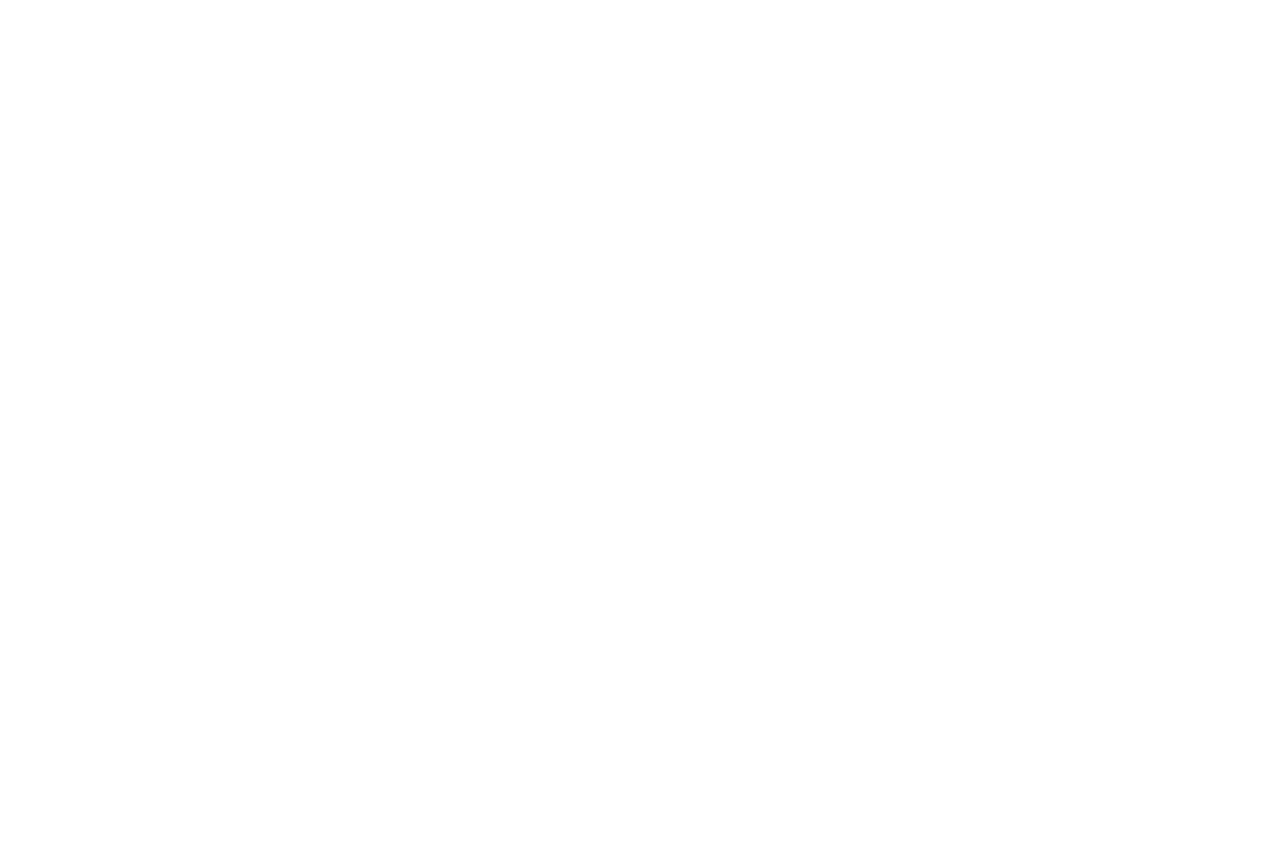
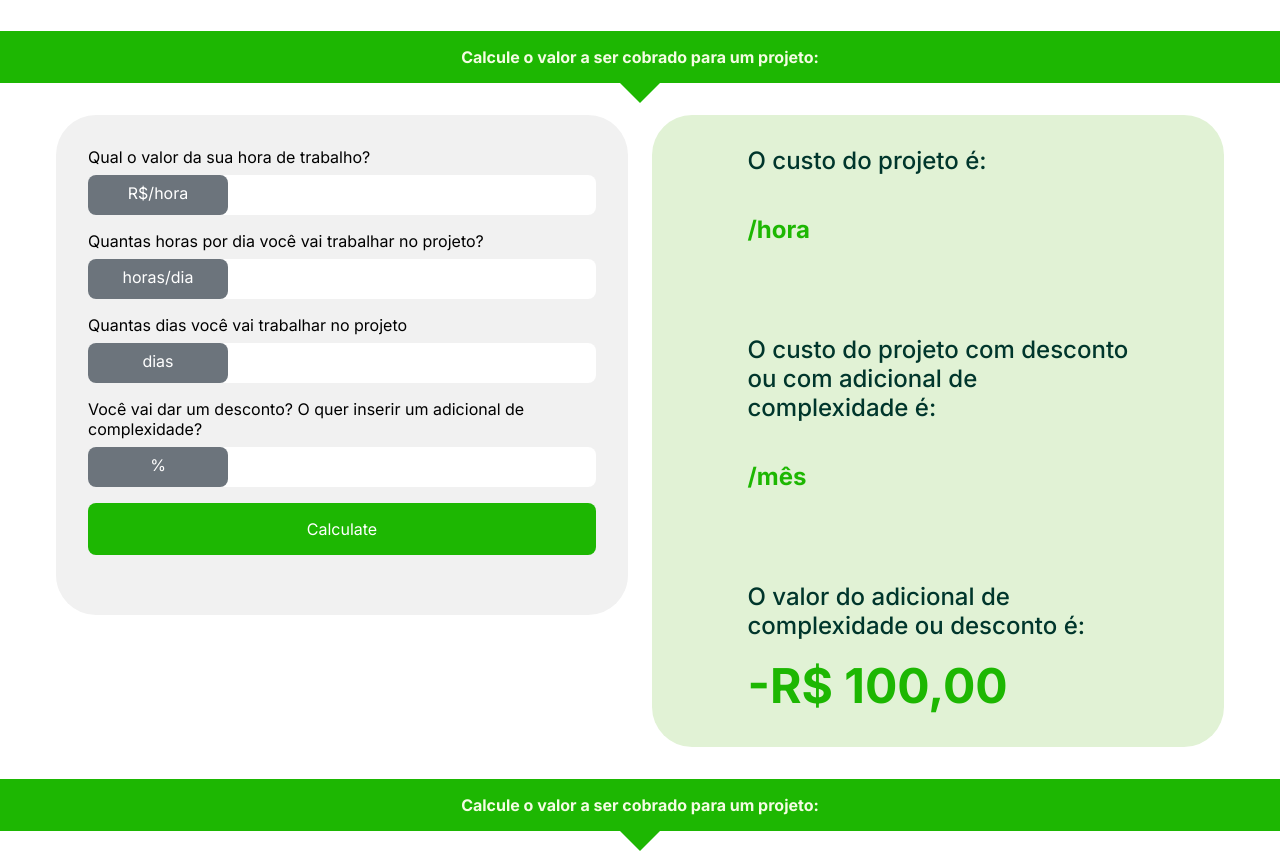
Before and after one commit to J0aoCunha/React-Calculadorafreela, a React (Vite) app: page / in a window 1280 px wide. Shown: the part 940-1803 px from the top of the page. Before the commit the page ends 971 px from the top, so only its background shows below. Built offline with nearby package versions, Linux system fonts and the light colour scheme.

Commit message:
feat: Creating a session to calculate the project value

```diff
--- a/src/app.tsx
+++ b/src/app.tsx
@@ -1,4 +1,5 @@
 import CalculatorContainer from './components/CalculatorContainer/CalculatorContainer'
+import CalculatorProject from './components/CalculatorContainerProject/CalculatorProject'
 import Header from './components/Header/Header'
 import { Separator } from './components/separator/Separator'
 
@@ -8,6 +9,9 @@ export function App() {
       <Header />
       <Separator content="Para você que é MEI ou quer se tornar MEI, calcule o valor da sua hora de trabalho:" />
       <CalculatorContainer />
+      <Separator content="Calcule o valor a ser cobrado para um projeto:" />
+      <CalculatorProject />
+      <Separator content="Calcule o valor a ser cobrado para um projeto:" />
     </>
   )
 }
--- /dev/null
+++ b/src/components/CalculatorContainerProject/CalculatorProject.css
@@ -0,0 +1,44 @@
+.discount{
+ color: #B70243;
+font-family: Inter;
+font-size: 54px;
+font-style: normal;
+font-weight: 800;
+line-height: 120%;
+}
+
+.calculator__project  {
+ margin-bottom: 2rem;
+}
+
+.calculator__project  .container {
+ display: grid;
+ grid-template-columns: repeat(2, 1fr);
+ gap: 24px;
+ justify-content: space-between;
+ width: 100%;
+ height: 100%;
+ overflow: hidden;
+}
+
+.calculator__project .container > :nth-child(1) {
+ width: 100%;
+ height: 500px;
+ border-radius: 40px;
+ padding: 32px;
+ min-height: 400px;
+}
+
+.calculator__project  .container > :nth-child(2) {
+ display: flex;
+ flex-direction: column;
+ justify-content: center;
+ border-radius: 40px;
+ padding: 32px;
+
+ background-color: var(--lime-2);
+}
+
+.calculator__project  .container > :nth-child(1) {
+ background-color: var(--gray);
+}
--- /dev/null
+++ b/src/components/CalculatorContainerProject/CalculatorProject.tsx
@@ -0,0 +1,88 @@
+import { FormEvent, useState } from 'react'
+import type {
+  InputProject,
+  InputProjectType,
+  ProjectsCost,
+} from '../../@types/types'
+import { calcProject, formCurrency } from '../../helpers/calcIncom'
+
+import ResultCard from '../Results/Results'
+
+import './CalculatorProject.css'
+import { FormProject } from '../FormProject/FormProject'
+
+const InputProjects: InputProject[] = [
+  {
+    id: 'hourlyRate',
+    label: 'Qual o valor da sua hora de trabalho?',
+    inputInfo: 'R$/hora',
+  },
+  {
+    id: 'workHours',
+    label: 'Quantas horas por dia você vai trabalhar no projeto?',
+    inputInfo: 'horas/dia',
+  },
+  {
+    id: 'workDays',
+    label: 'Quantas dias você vai trabalhar no projeto',
+    inputInfo: 'dias',
+  },
+  {
+    id: 'discountProject',
+    label:
+      'Você vai dar um desconto? O quer inserir um adicional de complexidade?',
+    inputInfo: '%',
+  },
+]
+
+function CalculatorProject() {
+  const [formData, setFormData] = useState({} as InputProjectType)
+  const [salaryDetails, setSalaryDetails] = useState({} as ProjectsCost)
+
+  const handleInputChange = (event: React.ChangeEvent<HTMLInputElement>) => {
+    const { name, value } = event.target
+    setFormData({ ...formData, [name]: value })
+    console.log(formData)
+  }
+
+  const handleSubmit = (event: FormEvent) => {
+    event.preventDefault()
+
+    const formResult = calcProject(formData)
+    setSalaryDetails({
+      hourlyRate: formCurrency.format(formResult.hourlyRate),
+      monthlyGrossIncome: formCurrency.format(formResult.monthlyGrossIncome),
+    })
+  }
+
+  return (
+    <div className="calculator__project ">
+      <div className="container">
+        <FormProject
+          InputProjects={InputProjects}
+          onChange={handleInputChange}
+          onSubmit={handleSubmit}
+        />
+        <ResultCard>
+          <p>O custo do projeto é:</p>
+          <h2>
+            {salaryDetails.hourlyRate}
+            <span>/hora</span>
+          </h2>
+          <p>
+            O custo do projeto com desconto ou com adicional de complexidade é:
+          </p>
+          <h2>
+            {salaryDetails.monthlyGrossIncome}
+            <span>/mês</span>
+          </h2>
+
+          <p>O valor do adicional de complexidade ou desconto é:</p>
+          <h2 className="discount"> -R$ 100,00</h2>
+        </ResultCard>
+      </div>
+    </div>
+  )
+}
+
+export default CalculatorProject
--- /dev/null
+++ b/src/components/FormProject/FormProject.css
@@ -0,0 +1,54 @@
+form button {
+  background-color: var(--lime-1);
+  font-size: 1rem;
+  color: #fff;
+  border: none;
+  outline: none;
+  padding: 1rem;
+  width: 100%;
+  border-radius: 8px;
+  cursor: pointer;
+}
+
+form button:hover {
+  filter: brightness(1.1);
+}
+
+form button:active {
+  filter: brightness(0.9);
+}
+
+.input__group {
+  display: flex;
+  flex-direction: column;
+  margin-bottom: 1rem;
+  gap: 8px;
+}
+
+.input__container {
+  display: flex;
+  align-items: center;
+  height: 40px;
+  width: 100%;
+  background-color: #fff;
+  border-radius: 8px;
+}
+
+.input__container input {
+  background-color: transparent;
+  border: none;
+  outline: none;
+  flex: 1;
+  padding: 0.5rem;
+  border-radius: 8px;
+}
+
+.input__container span {
+  height: 40px;
+  background-color: var(--dark-gray);
+  color: #fff;
+  text-align: center;
+  padding: 0.5rem;
+  width: 140px;
+  border-radius: 8px;
+}
--- /dev/null
+++ b/src/components/FormProject/FormProject.tsx
@@ -0,0 +1,34 @@
+import { InputProject } from '../../@types/types'
+import './FormProject.css'
+
+type FormProjectProps = {
+  InputProjects: InputProject[]
+  onChange: (event: React.ChangeEvent<HTMLInputElement>) => void
+  onSubmit: (event: React.FormEvent<HTMLFormElement>) => void
+}
+
+export function FormProject({
+  InputProjects,
+  onChange,
+  onSubmit,
+}: FormProjectProps) {
+  return (
+    <form onSubmit={onSubmit}>
+      {InputProjects.map((InputProject) => (
+        <div key={InputProject.id} className="input__group">
+          <label htmlFor={InputProject.id}>{InputProject.label}</label>
+          <div className="input__container">
+            <span>{InputProject.inputInfo}</span>
+            <input
+              type="text"
+              id={InputProject.id}
+              name={InputProject.id}
+              onChange={onChange}
+            />
+          </div>
+        </div>
+      ))}
+      <button type="submit">Calculate</button>
+    </form>
+  )
+}
```
Also changed, not shown: src/@types/types.tsx (+16 -0 lines).
